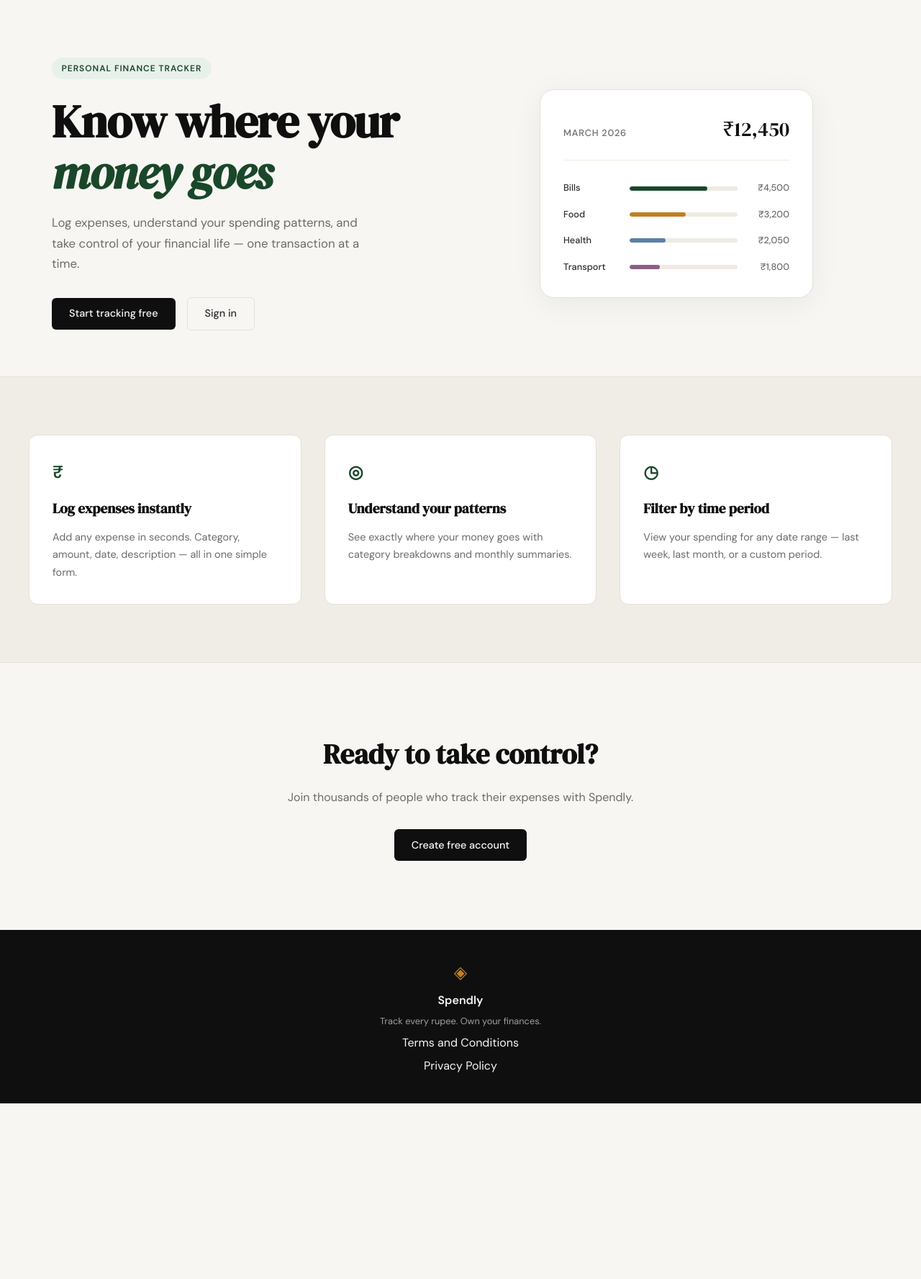
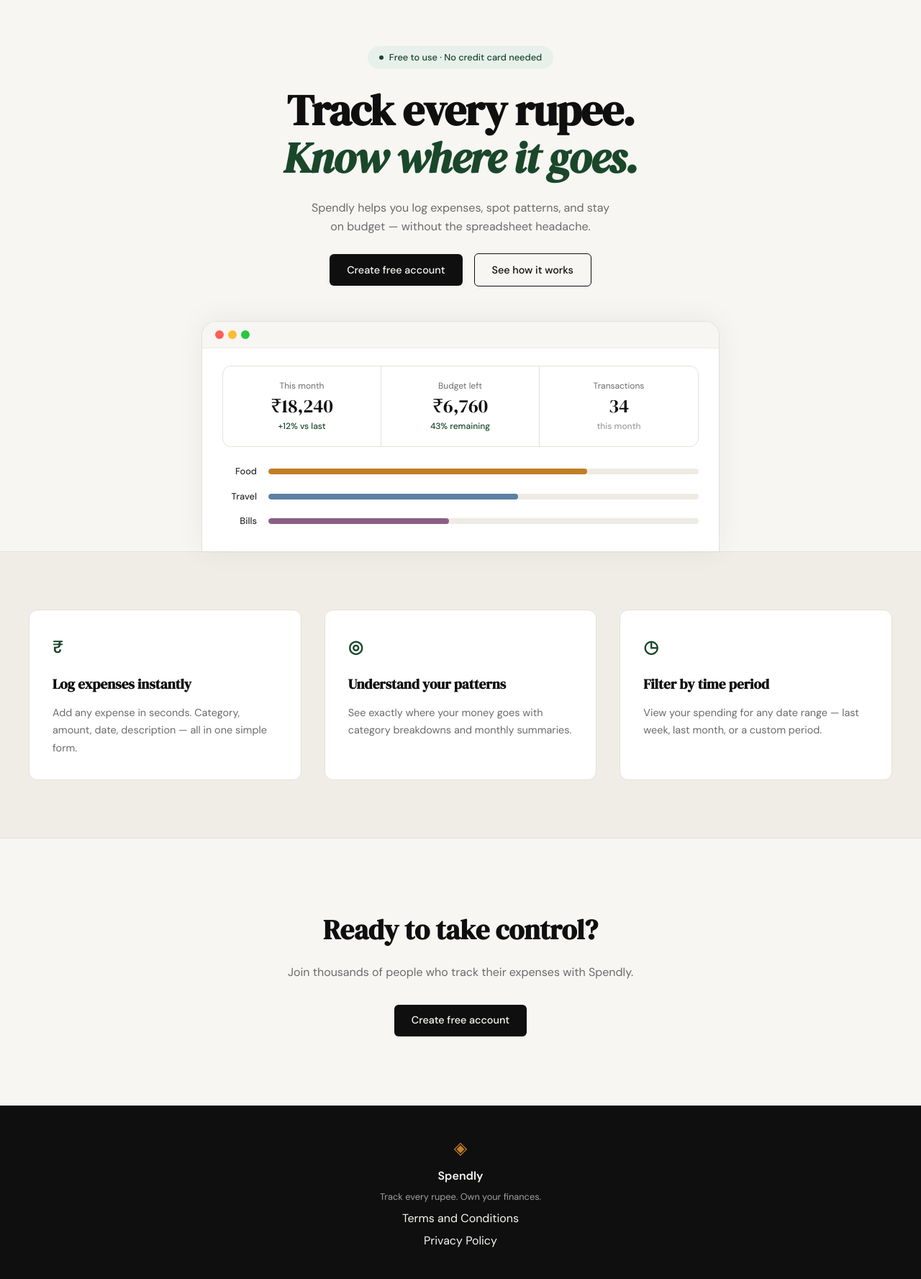
Before and after one commit to bhavinsonigara/spendly, a Flask app: page / in a window 1280 px wide. Shown: the part 61-1838 px from the top of the page at 72% size. Before the commit the page ends 1594 px from the top, so only its background shows below. Run offline with Flask 3, Linux system fonts and the light colour scheme.

Commit message:
landing: redesign hero section to match mockup

```diff
--- /dev/null
+++ b/static/css/landing.css
@@ -0,0 +1,230 @@
+/* ------------------------------------------------------------------ */
+/* Hero — centered single-column layout (overrides style.css grid)    */
+/* ------------------------------------------------------------------ */
+
+.hero {
+    display: flex;
+    flex-direction: column;
+    align-items: center;
+    text-align: center;
+    padding: 4rem 2rem 0;
+    gap: 3rem;
+    max-width: 100%;
+    margin: 0 auto;
+}
+
+.hero-content {
+    display: flex;
+    flex-direction: column;
+    align-items: center;
+    gap: 1.5rem;
+    max-width: 580px;
+    width: 100%;
+}
+
+/* Pill badge */
+.hero-pill {
+    display: inline-flex;
+    align-items: center;
+    gap: 0.5rem;
+    background: var(--accent-light);
+    color: var(--accent);
+    font-size: 0.8rem;
+    font-weight: 500;
+    padding: 0.35rem 1rem;
+    border-radius: 999px;
+}
+
+.hero-pill-dot {
+    width: 6px;
+    height: 6px;
+    border-radius: 50%;
+    background: var(--accent);
+    flex-shrink: 0;
+}
+
+/* Heading */
+.hero-heading {
+    font-family: var(--font-display);
+    font-size: clamp(2.5rem, 5vw, 3.75rem);
+    line-height: 1.1;
+    letter-spacing: -0.02em;
+    color: var(--ink);
+    margin: 0;
+}
+
+.hero-heading em {
+    font-style: italic;
+    color: var(--accent);
+}
+
+/* Subtitle */
+.hero-sub {
+    font-size: 1rem;
+    color: var(--ink-muted);
+    line-height: 1.65;
+    max-width: 420px;
+}
+
+/* Center the action buttons */
+.hero-actions {
+    justify-content: center;
+}
+
+/* Dark outline secondary button */
+.btn-outline-dark {
+    display: inline-block;
+    background: transparent;
+    color: var(--ink);
+    padding: 0.65rem 1.5rem;
+    border-radius: var(--radius-sm);
+    font-family: var(--font-body);
+    font-size: 0.9rem;
+    font-weight: 500;
+    border: 1.5px solid var(--ink);
+    transition: all 0.2s;
+    text-decoration: none;
+}
+
+.btn-outline-dark:hover {
+    background: var(--ink);
+    color: var(--paper);
+}
+
+/* ------------------------------------------------------------------ */
+/* Dashboard mockup card                                               */
+/* ------------------------------------------------------------------ */
+
+.hero-mockup {
+    width: 100%;
+    max-width: 720px;
+    background: var(--paper-card);
+    border-radius: var(--radius-lg) var(--radius-lg) 0 0;
+    border: 1px solid var(--border);
+    border-bottom: none;
+    box-shadow: 0 -2px 40px rgba(0, 0, 0, 0.06);
+    overflow: hidden;
+}
+
+/* Browser chrome bar */
+.mockup-chrome {
+    display: flex;
+    align-items: center;
+    gap: 6px;
+    padding: 12px 18px;
+    background: var(--paper);
+    border-bottom: 1px solid var(--border-soft);
+}
+
+.chrome-dot {
+    width: 12px;
+    height: 12px;
+    border-radius: 50%;
+}
+
+.dot-red    { background: #ff5f57; }
+.dot-yellow { background: #febc2e; }
+.dot-green  { background: #28c840; }
+
+/* Mockup content */
+.mockup-body {
+    padding: 24px 28px 32px;
+    display: flex;
+    flex-direction: column;
+    gap: 24px;
+}
+
+/* Stat cards */
+.mockup-stats {
+    display: grid;
+    grid-template-columns: repeat(3, 1fr);
+    border: 1px solid var(--border);
+    border-radius: var(--radius-md);
+    overflow: hidden;
+}
+
+.mockup-stat {
+    padding: 18px 20px;
+    display: flex;
+    flex-direction: column;
+    gap: 5px;
+    border-right: 1px solid var(--border);
+}
+
+.mockup-stat:last-child { border-right: none; }
+
+.mstat-label {
+    font-size: 0.75rem;
+    color: var(--ink-muted);
+}
+
+.mstat-value {
+    font-family: var(--font-display);
+    font-size: 1.65rem;
+    color: var(--ink);
+    line-height: 1;
+}
+
+.mstat-meta {
+    font-size: 0.75rem;
+    font-weight: 500;
+}
+
+.mstat-meta.positive { color: var(--accent); }
+.mstat-meta.muted    { color: var(--ink-faint); }
+
+/* Category bars */
+.mockup-chart {
+    display: flex;
+    flex-direction: column;
+    gap: 14px;
+}
+
+.chart-row {
+    display: grid;
+    grid-template-columns: 48px 1fr;
+    align-items: center;
+    gap: 16px;
+}
+
+.chart-label {
+    font-size: 0.8rem;
+    font-weight: 500;
+    color: var(--ink-soft);
+    text-align: right;
+}
+
+.chart-track {
+    height: 8px;
+    background: var(--border-soft);
+    border-radius: 999px;
+    overflow: hidden;
+}
+
+.chart-bar {
+    height: 100%;
+    border-radius: 999px;
+}
+
+.bar-food   { width: 74%; background: var(--accent-2); }
+.bar-travel { width: 58%; background: #5b7fa6; }
+.bar-bills  { width: 42%; background: #8b5e83; }
+
+/* ------------------------------------------------------------------ */
+/* Responsive                                                          */
+/* ------------------------------------------------------------------ */
+
+@media (max-width: 600px) {
+    .hero { padding: 3rem 1rem 0; }
+
+    .mockup-stats {
+        grid-template-columns: 1fr;
+    }
+
+    .mockup-stat {
+        border-right: none;
+        border-bottom: 1px solid var(--border);
+    }
+
+    .mockup-stat:last-child { border-bottom: none; }
+}
--- a/templates/landing.html
+++ b/templates/landing.html
@@ -2,59 +2,74 @@
 
 {% block title %}Spendly — Track Every Rupee{% endblock %}
 
+{% block head %}
+<link rel="stylesheet" href="{{ url_for('static', filename='css/landing.css') }}">
+{% endblock %}
+
 {% block content %}
 
 <section class="hero">
-    <div class="hero-inner">
-        <div class="hero-badge">Personal Finance Tracker</div>
-        <h1 class="hero-title">
-            Know where your<br>
-            <em>money goes</em>
+    <div class="hero-content">
+        <div class="hero-pill">
+            <span class="hero-pill-dot"></span>
+            Free to use · No credit card needed
+        </div>
+        <h1 class="hero-heading">
+            Track every rupee.<br>
+            <em>Know where it goes.</em>
         </h1>
-        <p class="hero-subtitle">
-            Log expenses, understand your spending patterns,
-            and take control of your financial life —
-            one transaction at a time.
+        <p class="hero-sub">
+            Spendly helps you log expenses, spot patterns, and stay
+            on budget — without the spreadsheet headache.
         </p>
         <div class="hero-actions">
-            <a href="{{ url_for('register') }}" class="btn-primary">Start tracking free</a>
-            <a href="{{ url_for('login') }}" class="btn-ghost">Sign in</a>
+            <a href="{{ url_for('register') }}" class="btn-primary">Create free account</a>
+            <a href="#" class="btn-outline-dark">See how it works</a>
         </div>
     </div>
-    <div class="hero-visual">
-        <div class="mock-card">
-            <div class="mock-card-header">
-                <span class="mock-label">March 2026</span>
-                <span class="mock-total">₹12,450</span>
+
+    <div class="hero-mockup">
+        <div class="mockup-chrome">
+            <span class="chrome-dot dot-red"></span>
+            <span class="chrome-dot dot-yellow"></span>
+            <span class="chrome-dot dot-green"></span>
+        </div>
+        <div class="mockup-body">
+            <div class="mockup-stats">
+                <div class="mockup-stat">
+                    <span class="mstat-label">This month</span>
+                    <span class="mstat-value">₹18,240</span>
+                    <span class="mstat-meta positive">+12% vs last</span>
+                </div>
+                <div class="mockup-stat">
+                    <span class="mstat-label">Budget left</span>
+                    <span class="mstat-value">₹6,760</span>
+                    <span class="mstat-meta positive">43% remaining</span>
+                </div>
+                <div class="mockup-stat">
+                    <span class="mstat-label">Transactions</span>
+                    <span class="mstat-value">34</span>
+                    <span class="mstat-meta muted">this month</span>
+                </div>
             </div>
-            <div class="mock-bars">
-                <div class="mock-bar-row">
-                    <span class="mock-cat">Bills</span>
-                    <div class="mock-bar-track">
-                        <div class="mock-bar" style="width: 72%"></div>
+            <div class="mockup-chart">
+                <div class="chart-row">
+                    <span class="chart-label">Food</span>
+                    <div class="chart-track">
+                        <div class="chart-bar bar-food"></div>
                     </div>
-                    <span class="mock-amt">₹4,500</span>
                 </div>
-                <div class="mock-bar-row">
-                    <span class="mock-cat">Food</span>
-                    <div class="mock-bar-track">
-                        <div class="mock-bar mock-bar-2" style="width: 52%"></div>
+                <div class="chart-row">
+                    <span class="chart-label">Travel</span>
+                    <div class="chart-track">
+                        <div class="chart-bar bar-travel"></div>
                     </div>
-                    <span class="mock-amt">₹3,200</span>
                 </div>
-                <div class="mock-bar-row">
-                    <span class="mock-cat">Health</span>
-                    <div class="mock-bar-track">
-                        <div class="mock-bar mock-bar-3" style="width: 33%"></div>
+                <div class="chart-row">
+                    <span class="chart-label">Bills</span>
+                    <div class="chart-track">
+                        <div class="chart-bar bar-bills"></div>
                     </div>
-                    <span class="mock-amt">₹2,050</span>
-                </div>
-                <div class="mock-bar-row">
-                    <span class="mock-cat">Transport</span>
-                    <div class="mock-bar-track">
-                        <div class="mock-bar mock-bar-4" style="width: 28%"></div>
-                    </div>
-                    <span class="mock-amt">₹1,800</span>
                 </div>
             </div>
         </div>
```
